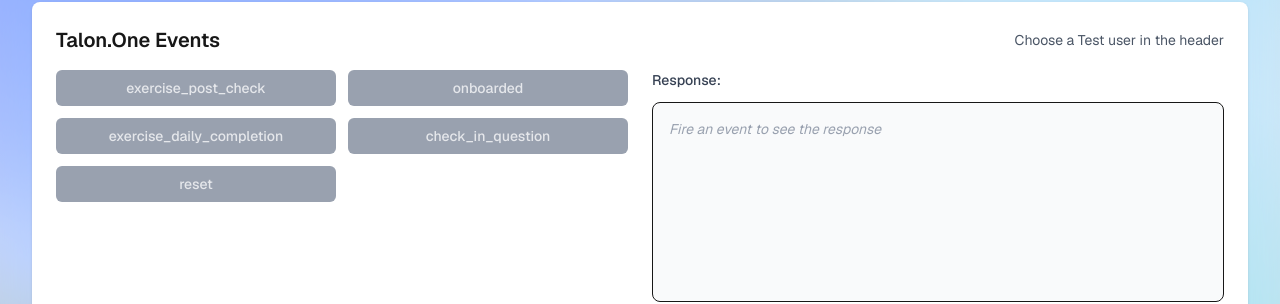
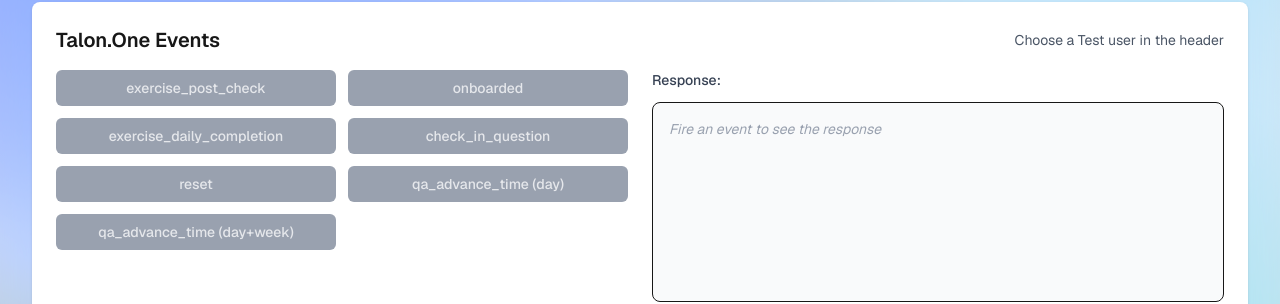
Before and after one commit to BMBalderrabano/vantathrive-testing-dashboard-dev, a Next.js app: page /talonone in a window 1280 px wide. Shown: the part 233-537 px from the top of the page. Built offline with nearby package versions, Linux system fonts and the light colour scheme; no server answers.

Commit message:
feat: t1 advance time feature

```diff
--- a/src/app/api/advance-time/route.ts
+++ b/src/app/api/advance-time/route.ts
@@ -1,4 +1,9 @@
 import { NextRequest, NextResponse } from 'next/server'
+
+import {
+  postTalonEvent,
+  qaAdvanceAttrsFromHours,
+} from '@/lib/talon-client'
 
 export async function POST(request: NextRequest) {
   try {
@@ -36,11 +41,39 @@
       },
     )
 
+    // Soft-fire Campaign 47 on 200 and 207 (response.ok covers 2xx).
     if (!response.ok) {
       throw new Error(`HTTP error! status: ${response.status}`)
     }
 
     const data = await response.json()
+
+    const qaAttrs = qaAdvanceAttrsFromHours(hours)
+    if (qaAttrs) {
+      try {
+        const talonResult = await postTalonEvent({
+          profileId: user_id,
+          type: 'qa_advance_time',
+          attributes: qaAttrs,
+        })
+        console.log('qa_advance_time soft-fire', {
+          user_id,
+          hours,
+          attributes: qaAttrs,
+          skipped: talonResult.skipped ?? false,
+          reason: talonResult.reason,
+          status: talonResult.status,
+        })
+      } catch (error) {
+        // Fail-open: Supabase advance already succeeded.
+        console.log('qa_advance_time soft-fire failed', {
+          user_id,
+          hours,
+          attributes: qaAttrs,
+          error: error instanceof Error ? error.message : String(error),
+        })
+      }
+    }
 
     return NextResponse.json(data)
   } catch (error) {
--- a/src/app/api/talon/events/route.ts
+++ b/src/app/api/talon/events/route.ts
@@ -2,6 +2,7 @@
 
 import {
   TALON_EVENT_TYPES,
+  buildQaAdvanceTimeAttributes,
   loadProfileTimezone,
   postTalonEvent,
   type TalonEventType,
@@ -11,11 +12,14 @@
 interface TalonEventRequest {
   profileId?: string
   type?: string
+  /** When type is qa_advance_time, also set qa_advance_week:true. */
+  advanceWeek?: boolean
 }
 
 export async function POST(request: NextRequest) {
   try {
-    const { profileId, type }: TalonEventRequest = await request.json()
+    const { profileId, type, advanceWeek }: TalonEventRequest =
+      await request.json()
 
     if (typeof profileId !== 'string' || profileId.trim() === '') {
       return NextResponse.json(
@@ -34,9 +38,13 @@
     }
 
     const eventType = type as TalonEventType
-    const attributes: Record<string, boolean | string> = { [eventType]: true }
+    let attributes: Record<string, boolean | string> = { [eventType]: true }
 
-    if (
+    if (eventType === 'qa_advance_time') {
+      attributes = buildQaAdvanceTimeAttributes({
+        advanceWeek: advanceWeek === true,
+      })
+    } else if (
       eventType === 'exercise_daily_completion' ||
       eventType === 'check_in_question'
     ) {
--- a/src/components/TalonOneEvents.tsx
+++ b/src/components/TalonOneEvents.tsx
@@ -12,28 +12,44 @@
   status: number;
   body: unknown;
   type: TalonEventType;
+  advanceWeek?: boolean;
   at: string;
 }
 
+const STANDARD_EVENT_TYPES = TALON_EVENT_TYPES.filter(
+  (type) => type !== "qa_advance_time",
+);
+
 export default function TalonOneEvents() {
   const { selectedUserId, isHydrated } = useQaContext();
-  const [loadingType, setLoadingType] = useState<TalonEventType | null>(null);
+  const [loadingKey, setLoadingKey] = useState<string | null>(null);
   const [lastResult, setLastResult] = useState<TalonEventResult | null>(null);
 
   const profileId = isHydrated ? selectedUserId : "";
-  const buttonsDisabled = !profileId || loadingType !== null;
+  const buttonsDisabled = !profileId || loadingKey !== null;
 
-  const handleFireEvent = async (type: TalonEventType) => {
+  const handleFireEvent = async (
+    type: TalonEventType,
+    options?: { advanceWeek?: boolean },
+  ) => {
     if (!profileId) return;
 
-    setLoadingType(type);
+    const loadingId =
+      type === "qa_advance_time"
+        ? options?.advanceWeek
+          ? "qa_advance_time:week"
+          : "qa_advance_time:day"
+        : type;
+
+    setLoadingKey(loadingId);
 
     try {
-      const { status, body } = await trackTalonEvent(profileId, type);
+      const { status, body } = await trackTalonEvent(profileId, type, options);
       setLastResult({
         status,
         body,
         type,
+        advanceWeek: options?.advanceWeek,
         at: new Date().toISOString(),
       });
     } catch (err) {
@@ -41,10 +57,11 @@
         status: 0,
         body: { error: err instanceof Error ? err.message : String(err) },
         type,
+        advanceWeek: options?.advanceWeek,
         at: new Date().toISOString(),
       });
     } finally {
-      setLoadingType(null);
+      setLoadingKey(null);
     }
   };
 
@@ -73,8 +90,8 @@
           )}
 
           <div className="grid grid-cols-1 sm:grid-cols-2 gap-3">
-            {TALON_EVENT_TYPES.map((type) => {
-              const isActive = loadingType === type;
+            {STANDARD_EVENT_TYPES.map((type) => {
+              const isActive = loadingKey === type;
               const isReset = type === "reset_user";
               const label = isReset ? "reset" : type;
 
@@ -103,6 +120,48 @@
                 </button>
               );
             })}
+
+            <button
+              type="button"
+              onClick={() => handleFireEvent("qa_advance_time")}
+              disabled={buttonsDisabled}
+              className={`px-4 py-2 rounded-md font-medium text-sm transition-colors ${
+                buttonsDisabled
+                  ? "bg-gray-400 text-gray-200 cursor-not-allowed"
+                  : "bg-blue-600 text-white hover:bg-blue-700"
+              }`}
+            >
+              {loadingKey === "qa_advance_time:day" ? (
+                <span className="flex items-center justify-center">
+                  <span className="animate-spin rounded-full h-4 w-4 border-b-2 border-white mr-2" />
+                  Sending...
+                </span>
+              ) : (
+                "qa_advance_time (day)"
+              )}
+            </button>
+
+            <button
+              type="button"
+              onClick={() =>
+                handleFireEvent("qa_advance_time", { advanceWeek: true })
+              }
+              disabled={buttonsDisabled}
+              className={`px-4 py-2 rounded-md font-medium text-sm transition-colors ${
+                buttonsDisabled
+                  ? "bg-gray-400 text-gray-200 cursor-not-allowed"
+                  : "bg-blue-600 text-white hover:bg-blue-700"
+              }`}
+            >
+              {loadingKey === "qa_advance_time:week" ? (
+                <span className="flex items-center justify-center">
+                  <span className="animate-spin rounded-full h-4 w-4 border-b-2 border-white mr-2" />
+                  Sending...
+                </span>
+              ) : (
+                "qa_advance_time (day+week)"
+              )}
+            </button>
           </div>
         </div>
 
@@ -116,6 +175,11 @@
                 </div>
                 <div className="text-sm text-gray-700">
                   <span className="font-medium">Event:</span> {lastResult.type}
+                  {lastResult.type === "qa_advance_time"
+                    ? lastResult.advanceWeek
+                      ? " (day+week)"
+                      : " (day)"
+                    : null}
                 </div>
                 <pre className="text-xs text-gray-800 whitespace-pre-wrap break-words">
                   {JSON.stringify(lastResult.body, null, 2)}
--- a/src/lib/api.ts
+++ b/src/lib/api.ts
@@ -307,6 +307,7 @@
 export async function trackTalonEvent(
   profileId: string,
   type: TalonEventType,
+  options?: { advanceWeek?: boolean },
 ): Promise<TrackTalonEventResult> {
   let response: Response
   try {
@@ -318,6 +319,9 @@
       body: JSON.stringify({
         profileId,
         type,
+        ...(type === 'qa_advance_time' && options?.advanceWeek
+          ? { advanceWeek: true }
+          : {}),
       }),
     })
   } catch (error) {
--- a/src/lib/talon-client.ts
+++ b/src/lib/talon-client.ts
@@ -5,6 +5,8 @@
 
 export {
   TALON_EVENT_TYPES,
+  buildQaAdvanceTimeAttributes,
+  qaAdvanceAttrsFromHours,
   type TalonEventType,
 } from '@/lib/talon-constants'
 
--- a/src/lib/talon-constants.ts
+++ b/src/lib/talon-constants.ts
@@ -4,7 +4,30 @@
   'onboarded',
   'exercise_daily_completion',
   'check_in_question',
+  'qa_advance_time',
   'reset_user',
 ] as const
 
 export type TalonEventType = (typeof TALON_EVENT_TYPES)[number]
+
+/** Campaign 47: reset ephemeral subledgers after a calendar jump. */
+export function buildQaAdvanceTimeAttributes(options?: {
+  advanceWeek?: boolean
+}): Record<string, boolean> {
+  const attributes: Record<string, boolean> = {
+    qa_advance_time: true,
+    qa_advance_day: true,
+  }
+  if (options?.advanceWeek) {
+    attributes.qa_advance_week = true
+  }
+  return attributes
+}
+
+/** Hour thresholds for Advance Time soft-fire: ≥24 day, ≥168 week. */
+export function qaAdvanceAttrsFromHours(
+  hours: number,
+): Record<string, boolean> | null {
+  if (!(hours >= 24)) return null
+  return buildQaAdvanceTimeAttributes({ advanceWeek: hours >= 168 })
+}
```
